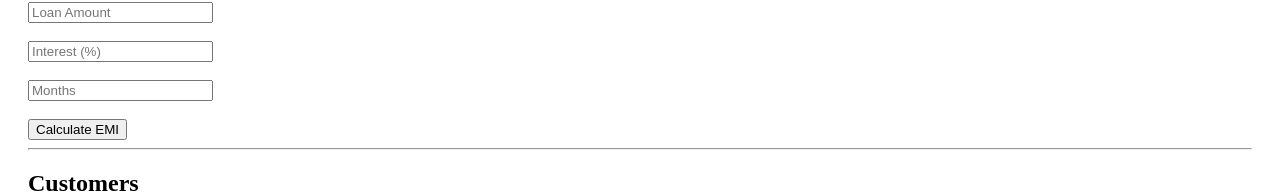
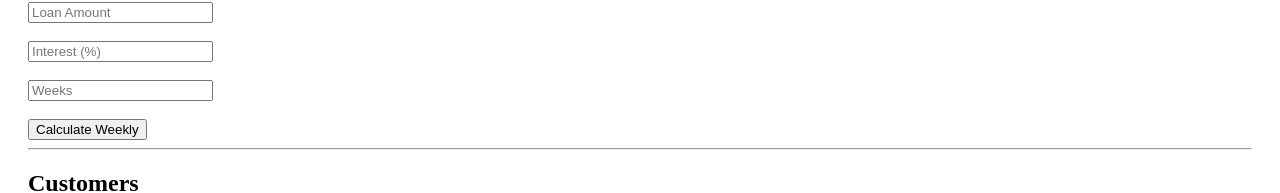
Before and after one commit to at495683-dot/arvon-finance, a React (Vite) app: page / in a window 1280 px wide. Shown: the part 146-339 px from the top of the page. Built offline with nearby package versions, Linux system fonts and the light colour scheme.

Commit message:
Update main.jsx

```diff
--- a/src/main.jsx
+++ b/src/main.jsx
@@ -5,32 +5,33 @@ function App() {
   const [name, setName] = useState("");
   const [amount, setAmount] = useState("");
   const [interest, setInterest] = useState("");
-  const [months, setMonths] = useState("");
+  const [weeks, setWeeks] = useState("");
   const [emi, setEmi] = useState(null);
   const [customers, setCustomers] = useState([]);
 
+  // ✅ Weekly Loan Calculation
   const calculateEMI = () => {
     const P = parseFloat(amount);
-    const R = parseFloat(interest) / 12 / 100;
-    const N = parseFloat(months);
+    const R = parseFloat(interest) / 100;
+    const N = parseFloat(weeks);
 
-    if (!P || !R || !N) return;
+    if (!P || !N) return;
 
-    const emiValue =
-      (P * R * Math.pow(1 + R, N)) /
-      (Math.pow(1 + R, N) - 1);
+    const total = P + (P * R);
+    const weekly = total / N;
 
-    setEmi(emiValue.toFixed(2));
+    setEmi(weekly.toFixed(2));
   };
 
+  // ✅ Save Customer
   const saveCustomer = () => {
     if (!name || !emi) return;
 
     const newCustomer = {
       name,
       amount: parseFloat(amount),
-      emi: parseFloat(emi),
-      paid: 0
+      weekly: parseFloat(emi),
+      paid: 0,
     };
 
     setCustomers([...customers, newCustomer]);
@@ -38,18 +39,20 @@ function App() {
     setName("");
     setAmount("");
     setInterest("");
-    setMonths("");
+    setWeeks("");
     setEmi(null);
   };
 
-  const deleteCustomer = (index) => {
-    const updated = customers.filter((_, i) => i !== index);
+  // ✅ Add Weekly Payment
+  const addPayment = (index) => {
+    const updated = [...customers];
+    updated[index].paid += updated[index].weekly;
     setCustomers(updated);
   };
 
-  const addPayment = (index) => {
-    const updated = [...customers];
-    updated[index].paid += updated[index].emi;
+  // ✅ Delete Customer
+  const deleteCustomer = (index) => {
+    const updated = customers.filter((_, i) => i !== index);
     setCustomers(updated);
   };
 
@@ -76,16 +79,16 @@ function App() {
       /><br /><br />
 
       <input
-        placeholder="Months"
-        value={months}
-        onChange={(e) => setMonths(e.target.value)}
+        placeholder="Weeks"
+        value={weeks}
+        onChange={(e) => setWeeks(e.target.value)}
       /><br /><br />
 
-      <button onClick={calculateEMI}>Calculate EMI</button>
+      <button onClick={calculateEMI}>Calculate Weekly</button>
 
       {emi && (
         <>
-          <h2>EMI: ₹{emi}</h2>
+          <h2>Weekly Payment: ₹{emi}</h2>
           <button onClick={saveCustomer}>Save</button>
         </>
       )}
@@ -101,11 +104,11 @@ function App() {
           <div key={i} style={{ marginBottom: 10 }}>
             <b>{c.name}</b> <br />
             Loan: ₹{c.amount} <br />
-            EMI: ₹{c.emi} <br />
+            Weekly: ₹{c.weekly} <br />
             Paid: ₹{c.paid} <br />
             Balance: ₹{balance} <br />
 
-            <button onClick={() => addPayment(i)}>+ EMI Paid</button>
+            <button onClick={() => addPayment(i)}>+ Paid</button>
             <button onClick={() => deleteCustomer(i)}>Delete</button>
           </div>
         );
```
